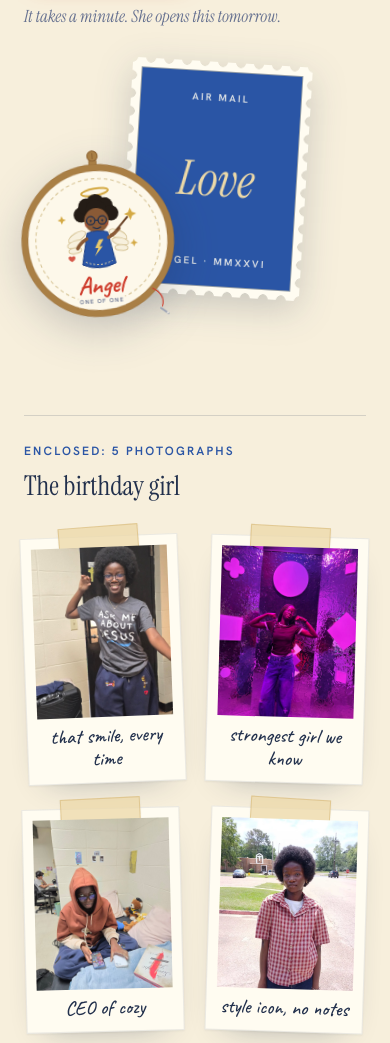
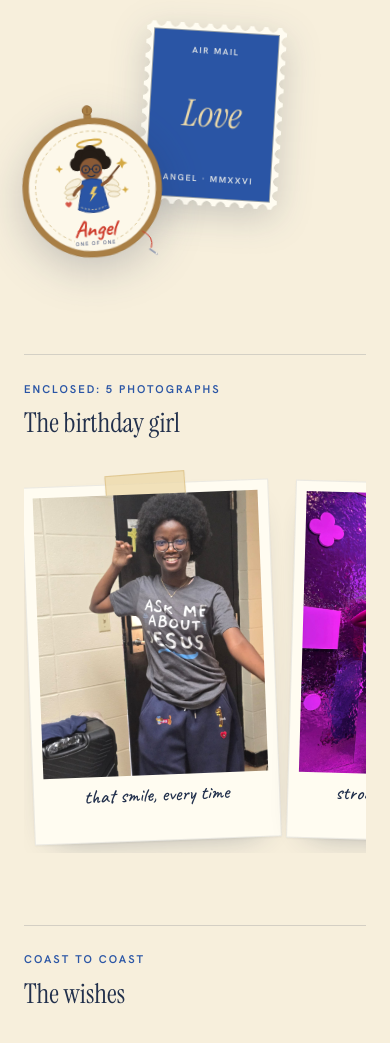
Before and after one commit to favour-umejesi/angel-birthday-card, a website: page public/index.html in a window 390 px wide. Shown: the part 456-1499 px from the top of the page. Drawn offline with Linux system fonts and the light colour scheme; no server answers.

Commit message:
Replace postmark with embroidered collectible patch; polish mobile layout

```diff
--- a/public/styles.css
+++ b/public/styles.css
@@ -576,10 +576,42 @@ input[type="text"] {
 }
 
 @media (max-width: 600px) {
+  /* headline floor of 3rem overflows narrow phones; scale with viewport */
+  .headline { font-size: clamp(2.4rem, 10.5vw, 5.6rem); }
+  .eyebrow { font-size: 0.7rem; }
+  .hero { padding-top: 2.4rem; gap: 2.4rem; }
+  .hero-art { width: min(250px, 88%); }
+
+  /* smaller stamp on a 14px hole grid (140 and 182 are multiples of 14) */
+  .stamp-hero {
+    width: 140px;
+    height: 182px;
+    padding: 7px;
+    background-size: 14px 14px;
+    background-position: -7px -7px;
+  }
+  .stamp-hero .stamp-inner { padding: 0.8rem 0.5rem 0.7rem; }
+  .stamp-hero .stamp-word { font-size: 2.3rem; }
+  .stamp-top,
+  .stamp-bottom { font-size: 0.54rem; letter-spacing: 0.18em; }
+
+  /* photos become a swipeable filmstrip instead of a tall pile */
+  .snaps-row {
+    display: flex;
+    gap: 1rem;
+    overflow-x: auto;
+    padding: 16px 4px 12px;
+    scroll-snap-type: x mandatory;
+    -webkit-overflow-scrolling: touch;
+  }
+  .snap { flex: 0 0 74%; scroll-snap-align: center; }
+
   .wall { columns: 1; }
   .postcard { grid-template-columns: 1fr; }
-  .postcard-left { border-right: 0; border-bottom: 1px dashed var(--line); }
+  .postcard-left { border-right: 0; border-bottom: 1px dashed var(--line); padding: 1.8rem 1.3rem 1.3rem; }
+  .postcard-right { padding: 1.3rem 1.3rem 1.5rem; }
   .stamp-box { order: -1; align-self: flex-end; }
+  .postcard-right .btn { width: 100%; }
   .wishes-head { flex-direction: column; align-items: flex-start; gap: 0.3rem; }
 }
 
```
